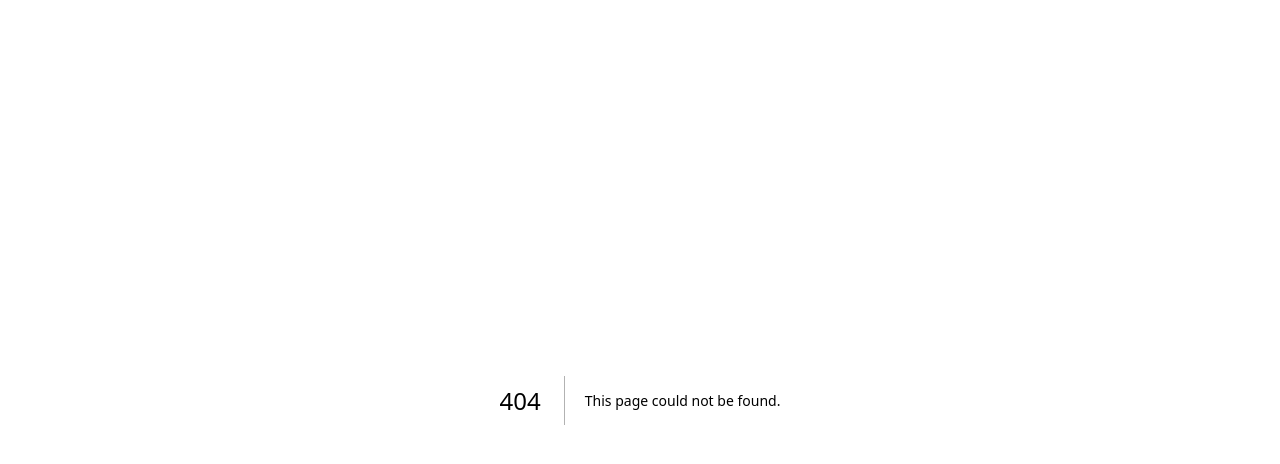
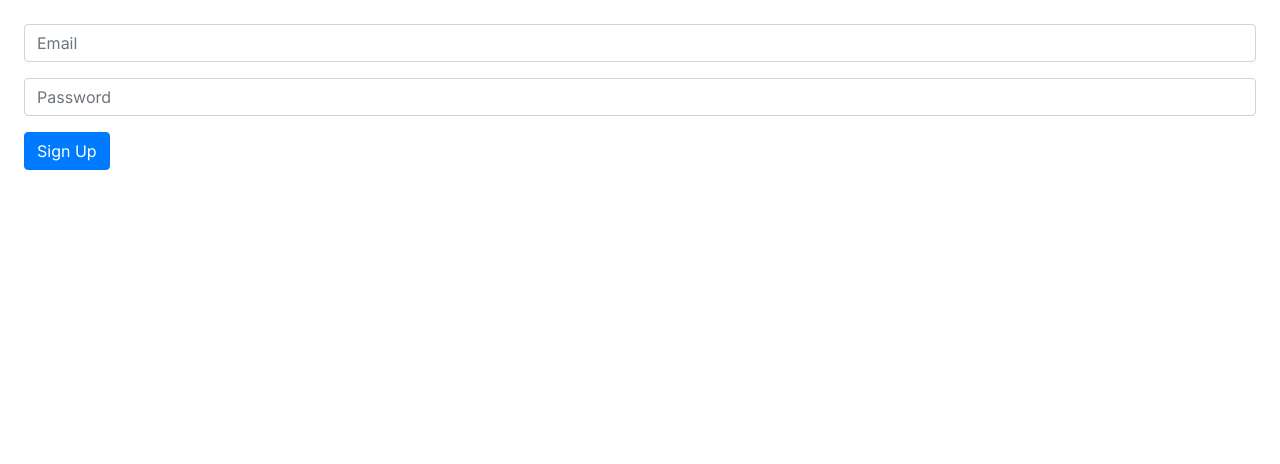
Before and after one commit to ruchikamuddinagiri/ReMEDI, a Next.js app: page /signup in a window 1280 px wide. Before the commit this address had no page. Shown: the top 464 px of the page. Built offline with nearby package versions, Linux system fonts and the light colour scheme.

Commit message:
profile information

```diff
--- /dev/null
+++ b/src/app/signup/api/route.ts
@@ -0,0 +1,46 @@
+import { DynamoDBClient } from '@aws-sdk/client-dynamodb';
+import { DynamoDBDocumentClient, PutCommand } from '@aws-sdk/lib-dynamodb';
+
+
+export async function POST(request: Request){
+
+  const user = await request.json()
+  let email = user.email
+  console.log(email)
+
+  // save to dynamodb
+
+  const client = new DynamoDBClient({
+    region: process.env.AWS_REGION,
+    credentials: {
+      accessKeyId: process.env.AWS_ACCESS_KEY_ID!,
+       secretAccessKey: process.env.AWS_SECRET_ACCESS_KEY!,
+    },
+  });
+
+  const ddbDocClient = DynamoDBDocumentClient.from(client);
+
+    try {
+      await ddbDocClient.send(new PutCommand({
+        TableName: 'users',
+        Item: user,
+      }));
+
+      return new Response(JSON.stringify(user), {
+        headers: {
+          "Content-Type": "application/json"
+        },
+        status: 201,
+      })
+    } catch (error) {
+      console.error('DynamoDB Error:', error);
+      return new Response(JSON.stringify({ error: 'Failed to store item in DynamoDB', item: user }), {
+        headers: {
+          "Content-Type": "application/json"
+        },
+        status: 500,
+      })
+    }
+
+
+}
--- /dev/null
+++ b/src/app/signup/page.tsx
@@ -0,0 +1,65 @@
+'use client'
+import Head from 'next/head';
+import { FormEvent } from 'react'
+import { useRouter } from 'next/navigation'
+
+export default function LoginPage() {
+  const router = useRouter()
+
+  async function handleSubmit(event: FormEvent<HTMLFormElement>) {
+    event.preventDefault()
+
+    const formData = new FormData(event.currentTarget)
+    const email = formData.get('email')
+    const password = formData.get('password')
+
+    const response = await fetch('/signup/api', {
+      method: 'POST',
+      headers: { 'Content-Type': 'application/json' },
+      body: JSON.stringify({ email, password }),
+    })
+
+    // if (response.ok) {
+    //   router.push('/signup/api')
+    // } else {
+    //   // Handle errors
+    // }
+  }
+
+  return (
+    <>
+      <Head>
+        <title>Sign Up Form</title>
+        {/* Include Bootstrap CSS from CDN */}
+        <link
+          rel="stylesheet"
+          href="https://stackpath.bootstrapcdn.com/bootstrap/4.5.2/css/bootstrap.min.css"
+          integrity="sha384-JcKb8q3iqJ61gNV9KGb8thSsNjpSL0n8PARn9HuZOnIxN0hoP+VmmDGMN5t9UJ0Z"
+          crossOrigin="anonymous"
+        />
+      </Head>
+
+      <form onSubmit={handleSubmit} className="m-4">
+        <div className="form-group">
+          <input
+            type="email"
+            name="email"
+            className="form-control"
+            placeholder="Email"
+            required
+          />
+        </div>
+        <div className="form-group">
+          <input
+            type="password"
+            name="password"
+            className="form-control"
+            placeholder="Password"
+            required
+          />
+        </div>
+        <button type="submit" className="btn btn-primary">Sign Up</button>
+      </form>
+    </>
+  )
+}
```
Also changed, not shown: package.json (+12 -5 lines), 1 other file (tests, documents, lock files or other folders).
